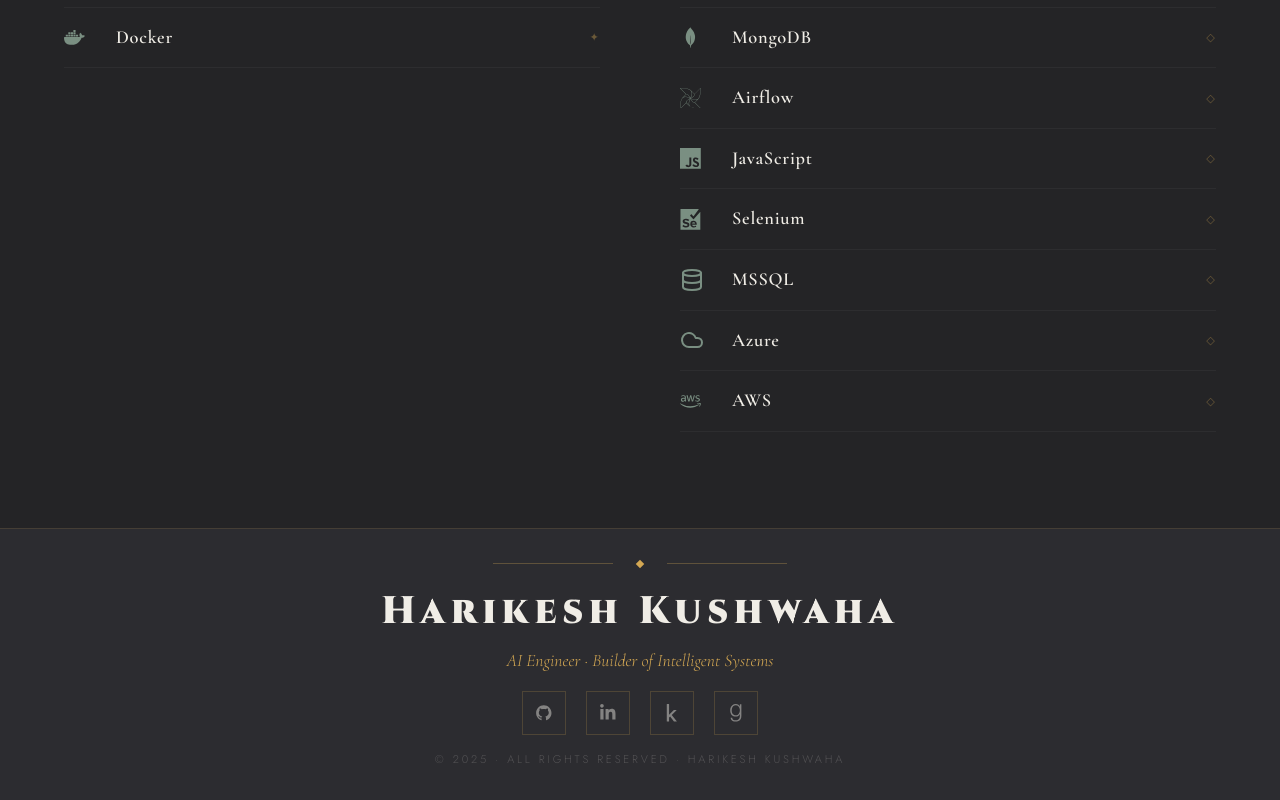
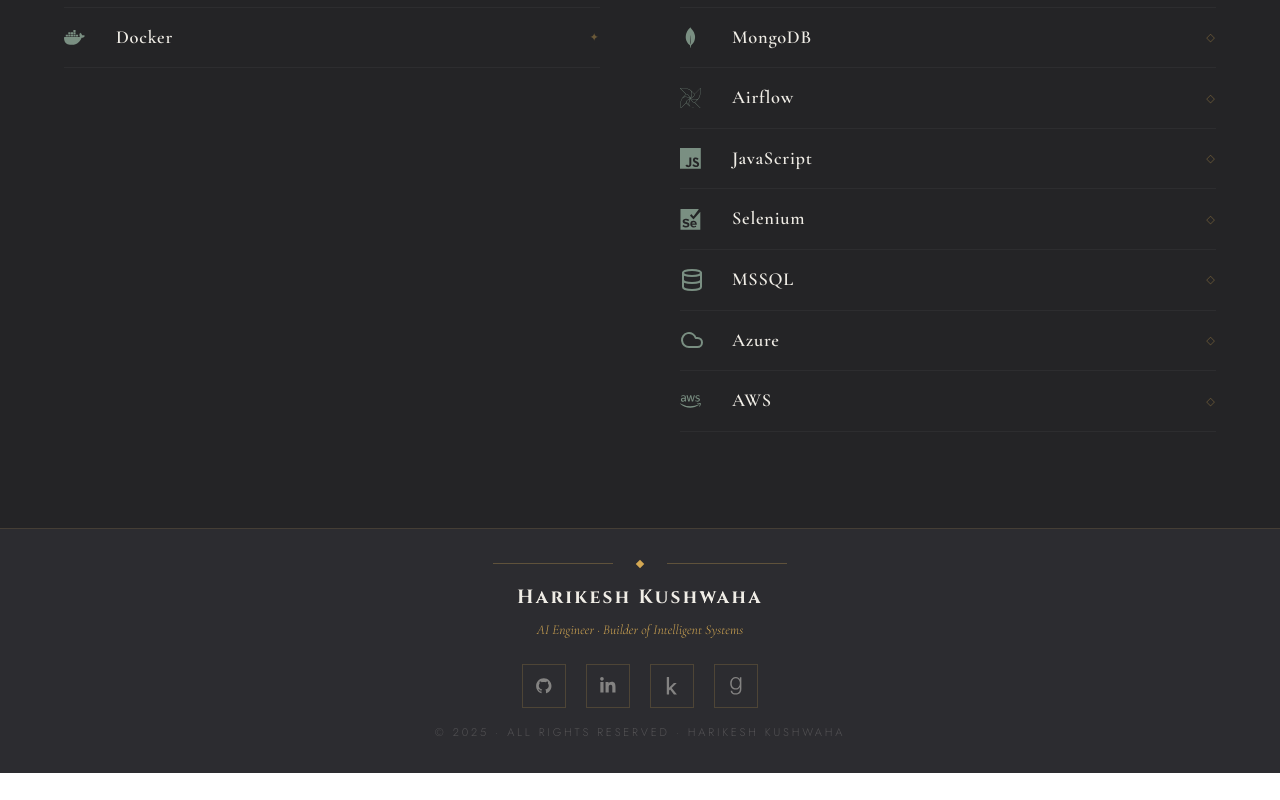
Before and after one commit to Hari31416/Portfolio, a React (Vite) app: page / in a window 1280 px wide. Shown: the part 4909-5709 px from the top of the page. After the commit the page ends 5682 px from the top, so only its background shows below. Built offline with nearby package versions, Linux system fonts and the light colour scheme.

Commit message:
Scale down Theme 5 footer name and tagline

```diff
--- a/src/themes/Theme5/theme5.css
+++ b/src/themes/Theme5/theme5.css
@@ -498,19 +498,19 @@
 
 .t5-footer-name {
   font-family: 'Cinzel', serif;
-  font-size: clamp(1.2rem, 3vw, 2.5rem);
-  font-weight: 900;
-  letter-spacing: 0.15em;
+  font-size: 1.2rem;
+  font-weight: 700;
+  letter-spacing: 0.12em;
   color: var(--paper);
   margin-bottom: 0.5rem;
 }
 
 .t5-footer-tagline {
   font-family: 'Cormorant Garamond', serif;
-  font-size: 1.1rem;
+  font-size: 0.85rem;
   font-style: italic;
   color: var(--gold);
-  margin-bottom: 1rem;
+  margin-bottom: 1.5rem;
 }
 
 .t5-footer-icons {
```
